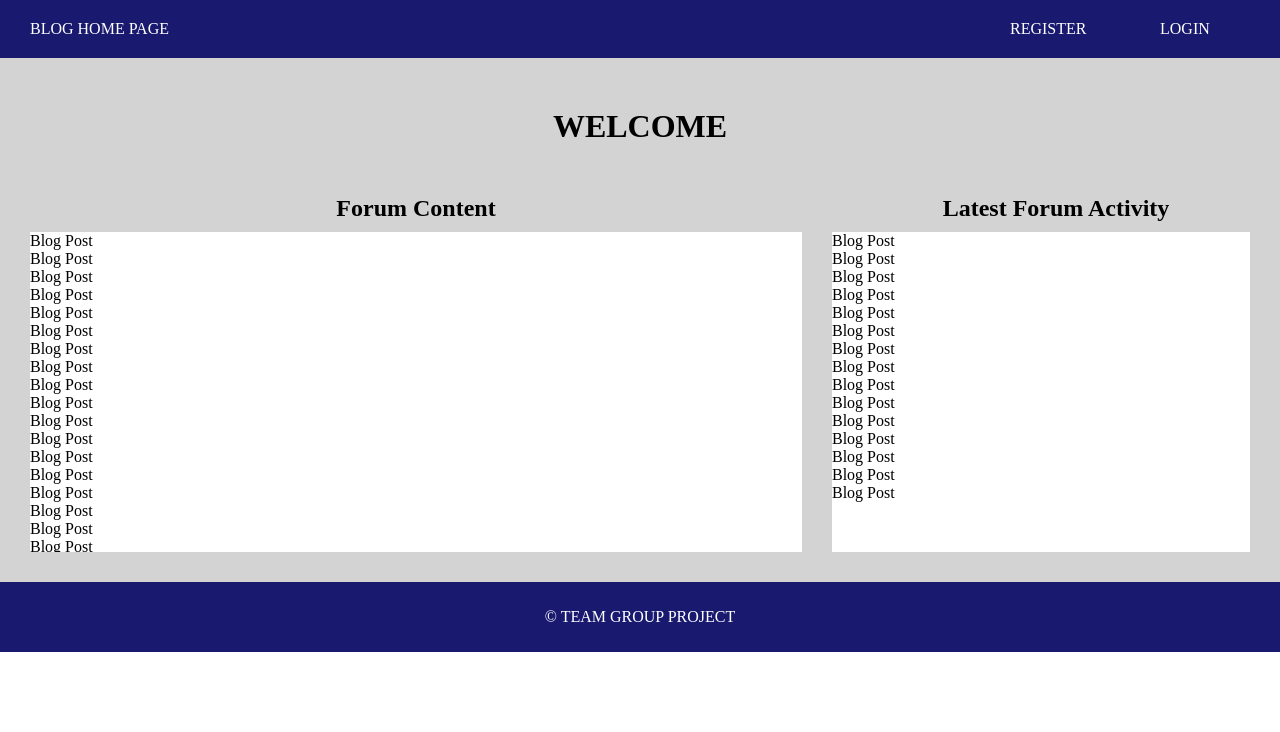
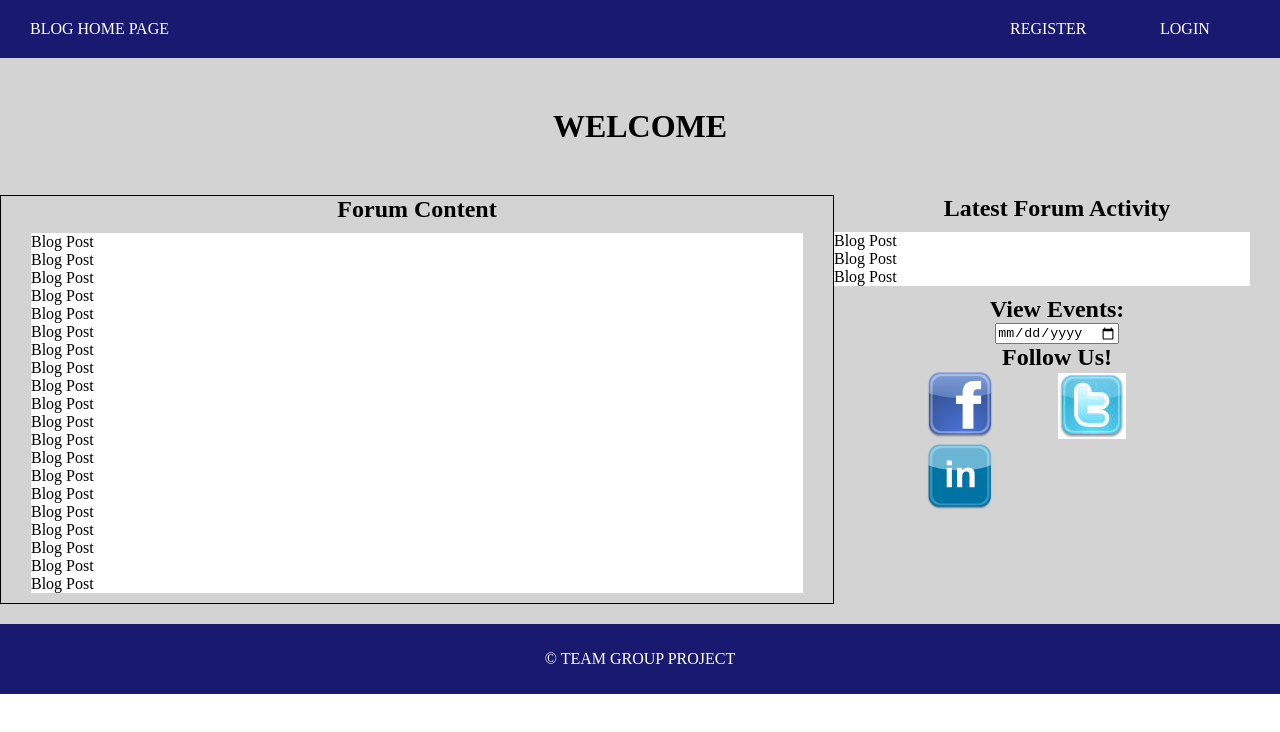
Before and after one commit to HTML-Team/Mumbai, a plain HTML site: page index.html in a window 1280 px wide. Drawn offline with Linux system fonts and the light colour scheme.

Commit message:
v4
sidebar

```diff
--- a/Styles/index-styles.css
+++ b/Styles/index-styles.css
@@ -68,14 +68,36 @@ h2 {
 }
 
 .forum-content {
+    border:1px solid black;
+
     width: 65%;
     float: left;
 }
 
 .blog-posts {
-    height: 320px;
+
+    height: 30%;
     overflow: auto;
     background-color: white;
     margin: 10px 30px;
 
+
 }
+/*#follow img{*/
+    /*size: 20%;*/
+/*}*/
+#icons{
+ width: 30%;
+    float: right;
+    /*margin: 0 auto;*/
+
+
+}
+#icons a {
+    padding: 30px;
+
+}
+#events{
+    text-align: center;
+
+}
--- a/index.html
+++ b/index.html
@@ -53,18 +53,29 @@
             <p>Blog Post</p>
             <p>Blog Post</p>
             <p>Blog Post</p>
-                <p>Blog Post</p>
-                <p>Blog Post</p>
-                <p>Blog Post</p>
-                <p>Blog Post</p>
-                <p>Blog Post</p>
-                <p>Blog Post</p>
-                <p>Blog Post</p>
-                <p>Blog Post</p>
-                <p>Blog Post</p>
-                <p>Blog Post</p>
-                <p>Blog Post</p>
-                <p>Blog Post</p>
+        </div>
+        <div id="events">
+            <form action="get">
+                <label for="">
+                    <h2>View Events:</h2>
+                    <input type="date">
+                </label>
+            </form>
+
+        </div>
+        <div id="follow">
+            <h2>Follow Us!</h2>
+            <div id="icons">
+            <a href="">
+                <img src="img/Facebooklogo.png" alt="">
+            </a>
+            <a href="">
+                <img src="img/logotwitter.jpg" alt="">
+            </a>
+            <a href="">
+                <img src="img/linkedinlogo.png" alt="">
+            </a>
+            </div>
         </div>
     </aside>
     <div class="clearfix"></div>
```
Also changed, not shown: img/Facebooklogo.png (added), img/linkedinlogo.png (added), img/logotwitter.jpg (added). Lines whose indentation alone changed are shown as unchanged.
